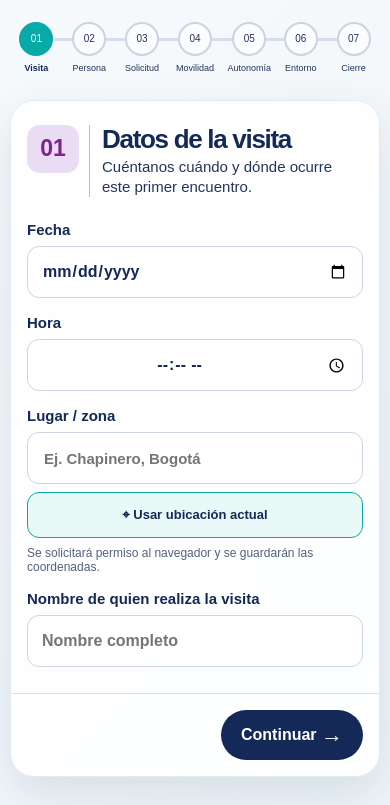
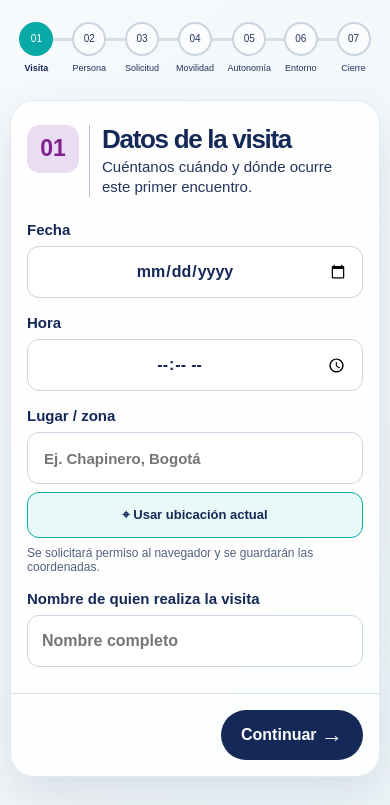
Before and after one commit to XimenaVelosa/con_buena_compania, a plain HTML site: page index.html in a window 390 px wide. Shown: the part 120-925 px from the top of the page. Drawn offline with Linux system fonts and the light colour scheme.

Commit message:
fix: vertically center mobile date and time values

```diff
--- a/styles.css
+++ b/styles.css
@@ -58,3 +58,11 @@ body{overflow-x:hidden}.shell{width:100%;padding:14px 10px 28px}.shell:after{opa
 .field-grid>label>input[type=time]{text-align:center}
 .field-grid>label>input[type=time]::-webkit-date-and-time-value{width:100%;text-align:center;line-height:normal}
 .field-grid>label>input[type=time]::-webkit-datetime-edit{display:inline-flex;justify-content:center;align-items:center;padding:0}
+@media(max-width:700px){
+  /* Safari coloca el valor nativo arriba cuando el campo no tiene padding vertical. */
+  .field-grid>label>input[type=date],.field-grid>label>input[type=time]{padding:14px;line-height:22px;text-align:center}
+  .field-grid>label>input[type=date]::-webkit-date-and-time-value,
+  .field-grid>label>input[type=time]::-webkit-date-and-time-value{display:flex;align-items:center;justify-content:center;min-height:22px;margin:0;text-align:center;line-height:22px}
+  .field-grid>label>input[type=date]::-webkit-datetime-edit,
+  .field-grid>label>input[type=time]::-webkit-datetime-edit{padding:0;line-height:22px}
+}
```
